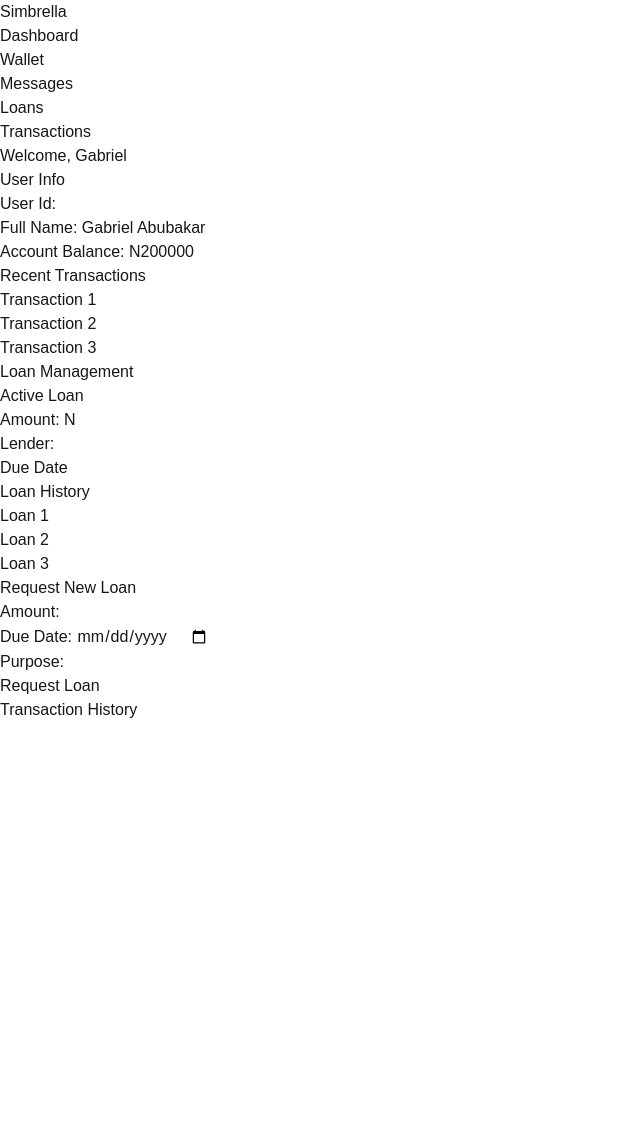
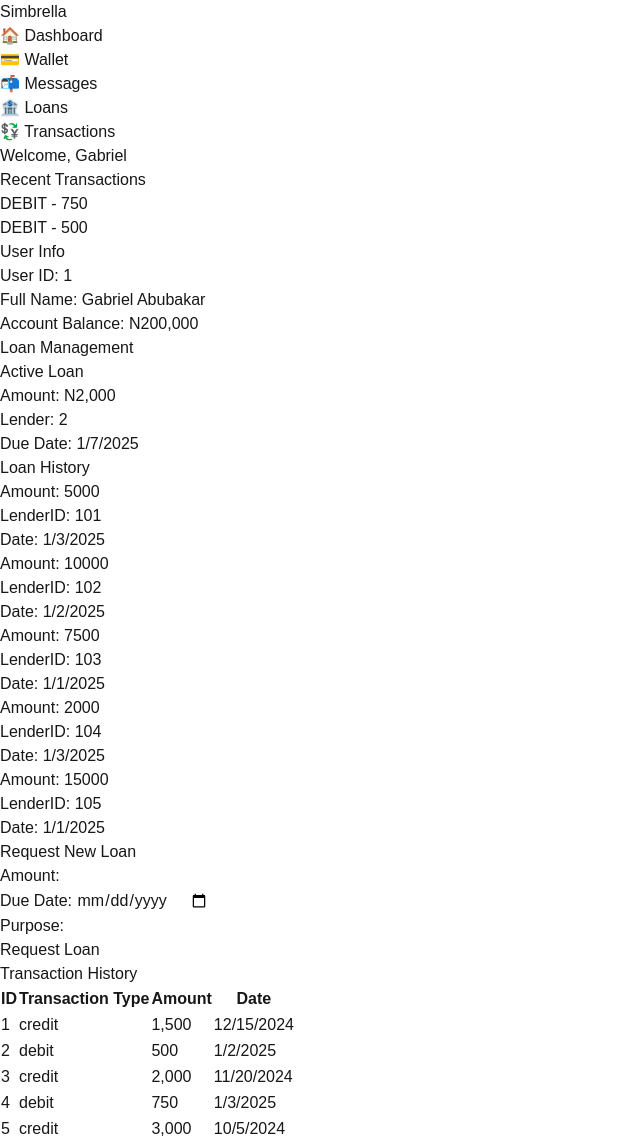
Before and after one commit to GabrielAbubakar/simbrella-fintech-task, a Next.js app: page / in a window 1280 px wide. Shown: the whole page, without its empty margins (0-640 px from the left). Before the commit the page ends 800 px from the top, so only its background shows below. Built offline with nearby package versions, Linux system fonts and the light colour scheme.

Commit message:
more sections added

```diff
--- a/src/app/api/users/1/route.ts
+++ b/src/app/api/users/1/route.ts
@@ -1,10 +1,19 @@
 
 
 export async function GET() {
+    const currentDate = new Date(); // Get the current date
+    currentDate.setDate(currentDate.getDate() + 3);
+
     const user = {
         id: 1,
         name: 'Gabriel Abubakar',
-        accountBalance: 200000
+        accountBalance: 200000,
+        activeLoan: {
+            id: 100,
+            lenderId: 2,
+            amount: 2000,
+            dueDate: currentDate.toLocaleDateString()
+        }
     }
 
     return Response.json(user)
--- a/src/app/components/MainSection.tsx
+++ b/src/app/components/MainSection.tsx
@@ -37,52 +37,64 @@ export default function MainSection() {
     }, [])
 
     return (
-        <div className="bg-red-300 p-10 flex-1">
+        <div className="bg-slate-200 p-10 flex-1">
             <h1 className="font-bold text-4xl mb-10">
-                Welcome, Gabriel
+                Welcome, {userInfo?.name.split(' ')[0]}
             </h1>
 
             {/* Quick Info Section */}
-            <div className="flex justify-between gap-10 mb-10">
-                <div className="bg-green-300 p-5 w-full">
-                    <H2 text="User Info" />
-
-                    <p>User Id: </p>
-                    <p>Full Name: {userInfo && userInfo.name}</p>
-                    <p>Account Balance: N{userInfo && userInfo.accountBalance}</p>
-                </div>
-                <div className="bg-green-300 p-5 w-full">
+            <div className="flex justify-between gap-5 mb-10">
+                <div className="p-5 w-full bg-white">
                     <H2 text="Recent Transactions" />
 
                     <ul>
-                        <li>Transaction 1</li>
-                        <li>Transaction 2</li>
-                        <li>Transaction 3</li>
+                        {
+                            userTransactions?.slice().sort((a, b) => new Date(b.date) - new Date(a.date))
+                                .slice(0, 2).map((item: ITransactionInfo) => (
+                                    <li key={item.id}>
+                                        {item.transactionType.toUpperCase()} - {item.amount}
+                                    </li>
+                                ))
+                        }
                     </ul>
+                </div>
+
+                <div className="p-5 w-full bg-white">
+                    <H2 text="User Info" />
+
+                    <p>User ID: {userInfo?.id}</p>
+                    <p>Full Name: {userInfo?.name}</p>
+                    <p>Account Balance: <span className="font-bold text-3xl text-[#274867]">N{userInfo?.accountBalance.toLocaleString()}</span></p>
                 </div>
             </div>
 
             {/* Loan/Transaction Section */}
-            <div className="flex justify-between gap-10">
-                <div className="bg-green-300 p-5 w-full">
+            <div className="flex justify-between gap-5">
+                <div className=" p-5 w-full bg-white">
                     <H2 text="Loan Management" />
                     <div className="mb-7">
                         <H3 text="Active Loan" />
-                        <p>Amount: N</p>
-                        <p>Lender: </p>
-                        <p>Due Date</p>
+                        <p>Amount: N{userInfo?.activeLoan.amount.toLocaleString()}</p>
+                        <p>Lender: {userInfo?.activeLoan.lenderId}</p>
+                        <p>Due Date: {userInfo?.activeLoan.dueDate}</p>
                     </div>
 
                     <div className="mb-7">
                         <H3 text="Loan History" />
                         <ul>
-                            <li>Loan 1</li>
-                            <li>Loan 2</li>
-                            <li>Loan 3</li>
+                            {userLoans?.map((item) => (
+                                <li key={item.id}
+                                    className="bg-slate-200 mb-6 p-2"
+                                >
+                                    <p>Amount: {item.amount}</p>
+                                    <p>LenderID: {item.lender_id}</p>
+                                    <p>Date: {new Date(item.date).toLocaleDateString()}</p>
+                                </li>
+                            ))}
                         </ul>
                     </div>
 
-                    <div className="mb-7">
+                    <div className="mb-7 bg-slate-50 px-5 py-3">
                         <H3 text="Request New Loan" />
                         <form action="">
                             <div className="mb-4">
@@ -106,8 +118,39 @@ export default function MainSection() {
                         </form>
                     </div>
                 </div>
-                <div className="bg-green-300 p-5 w-full">
+                <div className="p-10 w-full bg-white">
                     <H2 text="Transaction History" />
+
+                    <table className="table-fixed text-center w-full mt-5">
+                        <thead>
+                            <tr className="bg-[#eee] ">
+                                <th className="px-3 py-1">ID</th>
+                                <th className="px-3 py-1">Transaction Type</th>
+                                <th className="px-3 py-1">Amount</th>
+                                <th className="px-3 py-1">Date</th>
+                            </tr>
+                        </thead>
+                        <tbody>
+                            {
+                                userTransactions?.map(item => (
+                                    <tr key={item.id}>
+                                        <td className="px-3 py-1">
+                                            {item.id}
+                                        </td>
+                                        <td className={`px-3 py-1 font-bold ${item.transactionType == 'credit' ? 'text-green-400' : 'text-red-400'}`}>
+                                            {item.transactionType}
+                                        </td>
+                                        <td className="px-3 py-1">
+                                            {item.amount.toLocaleString()}
+                                        </td>
+                                        <td className="px-3 py-1">
+                                            {new Date(item.date).toLocaleDateString()}
+                                        </td>
+                                    </tr>
+                                ))
+                            }
+                        </tbody>
+                    </table>
                 </div>
             </div>
         </div>
--- a/src/app/components/Sidebar.tsx
+++ b/src/app/components/Sidebar.tsx
@@ -1,14 +1,15 @@
+import { SideBarLink } from "."
 
 
 export default function Sidebar() {
     return (
-        <div className="bg-blue-400 flex-[.2] min-h-screen p-5">
-            <ul className="mt-5">
-                <li>Dashboard</li>
-                <li>Wallet</li>
-                <li>Messages</li>
-                <li>Loans</li>
-                <li>Transactions</li>
+        <div className="bg-[#274867] flex-[.2] min-h-screen p-5">
+            <ul className="mt-5 text-white">
+                <SideBarLink text="🏠 Dashboard" />
+                <SideBarLink text="💳 Wallet" />
+                <SideBarLink text="📬 Messages" />
+                <SideBarLink text="🏦 Loans" />
+                <SideBarLink text="💱 Transactions" />
             </ul>
         </div>
     )
--- a/src/app/components/index.tsx
+++ b/src/app/components/index.tsx
@@ -1,8 +1,3 @@
-
-
-
-
-
 function H2({ text }: { text: string }) {
     return (
         <h2 className="font-bold text-xl mb-2">
@@ -19,8 +14,17 @@ function H3({ text }: { text: string }) {
     )
 }
 
+function SideBarLink({ text }: { text: string }) {
+    return (
+        <li className="mb-8 cursor-pointer">
+            {text}
+        </li>
+    )
+}
+
 
 export {
     H2,
-    H3
+    H3,
+    SideBarLink
 }
```
Also changed, not shown: src/app/utils/interface.ts (+9 -3 lines).
